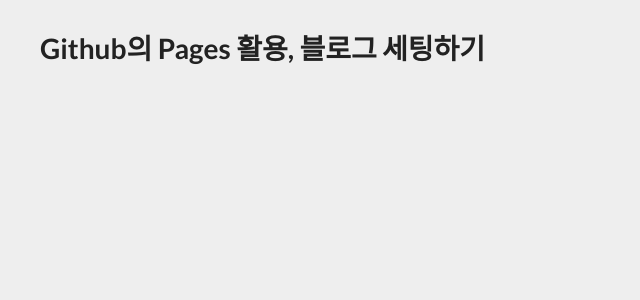
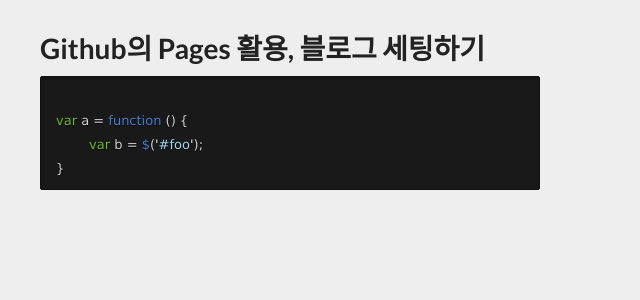
Before and after one commit to ibare/blog, a Jekyll site: the page built from _posts/2013-03-26-github-pages-blog-setting.md, in a window 1280 px wide. Shown: the top 300 px of the page, without its empty margins (0-640 px from the left). Built offline with Jekyll 4.4.1, drawn with Linux system fonts in a browser that asks for light colours; nearby versions of some CDN libraries; Markdown is read by kramdown in place of the engine named in the settings; comment, search, counter and statistics services are not loaded.

Commit message:
pygments 사용 테스트

````diff
--- a/_posts/2013-03-26-github-pages-blog-setting.md
+++ b/_posts/2013-03-26-github-pages-blog-setting.md
@@ -3,3 +3,10 @@ layout: post
 title: "Github의 Pages 활용, 블로그 세팅하기"
 ---
 # Github의 Pages 활용, 블로그 세팅하기
+
+```javascript
+
+var a = function () {
+	var b = $('#foo');
+}
+```
````
